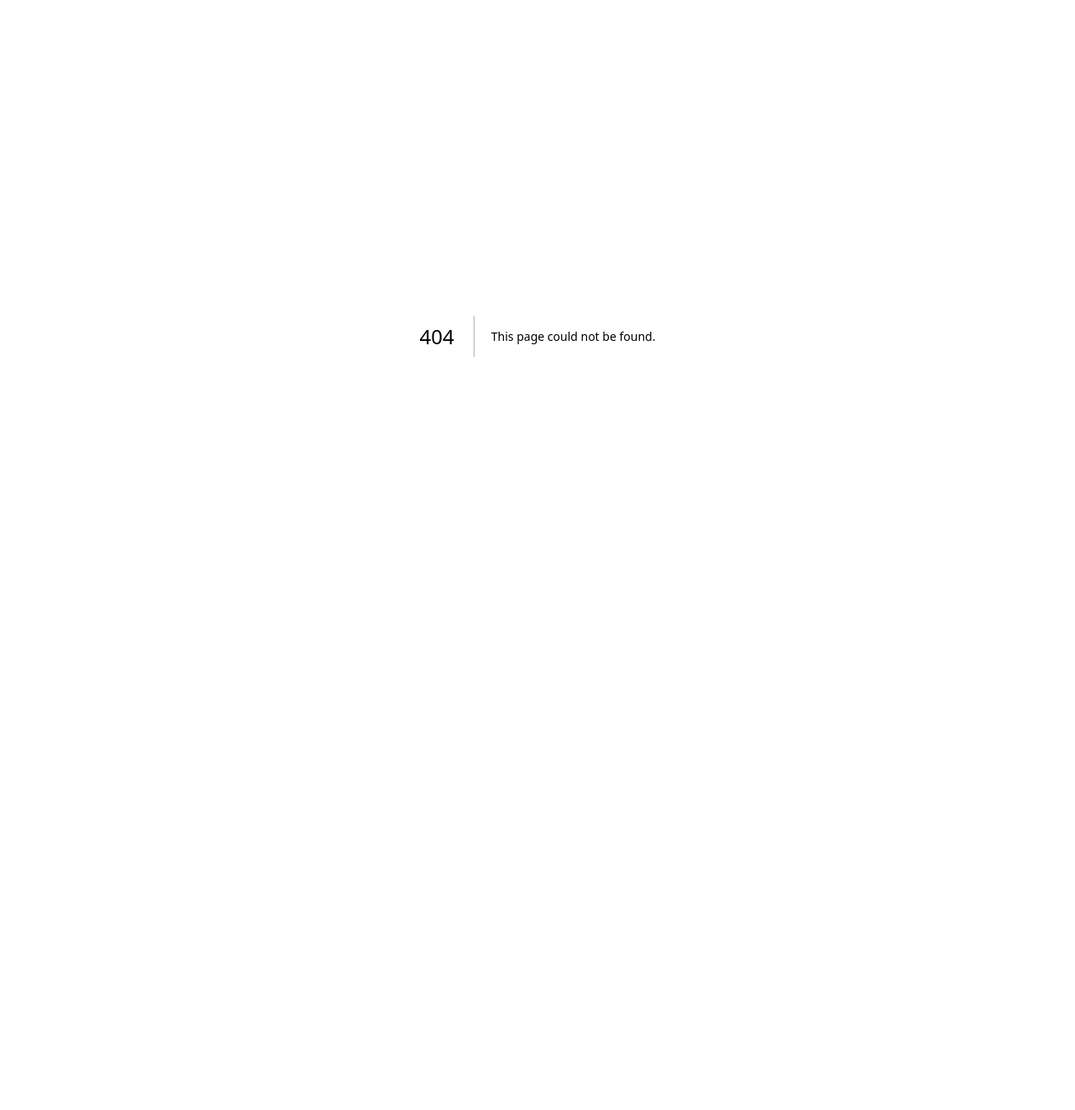
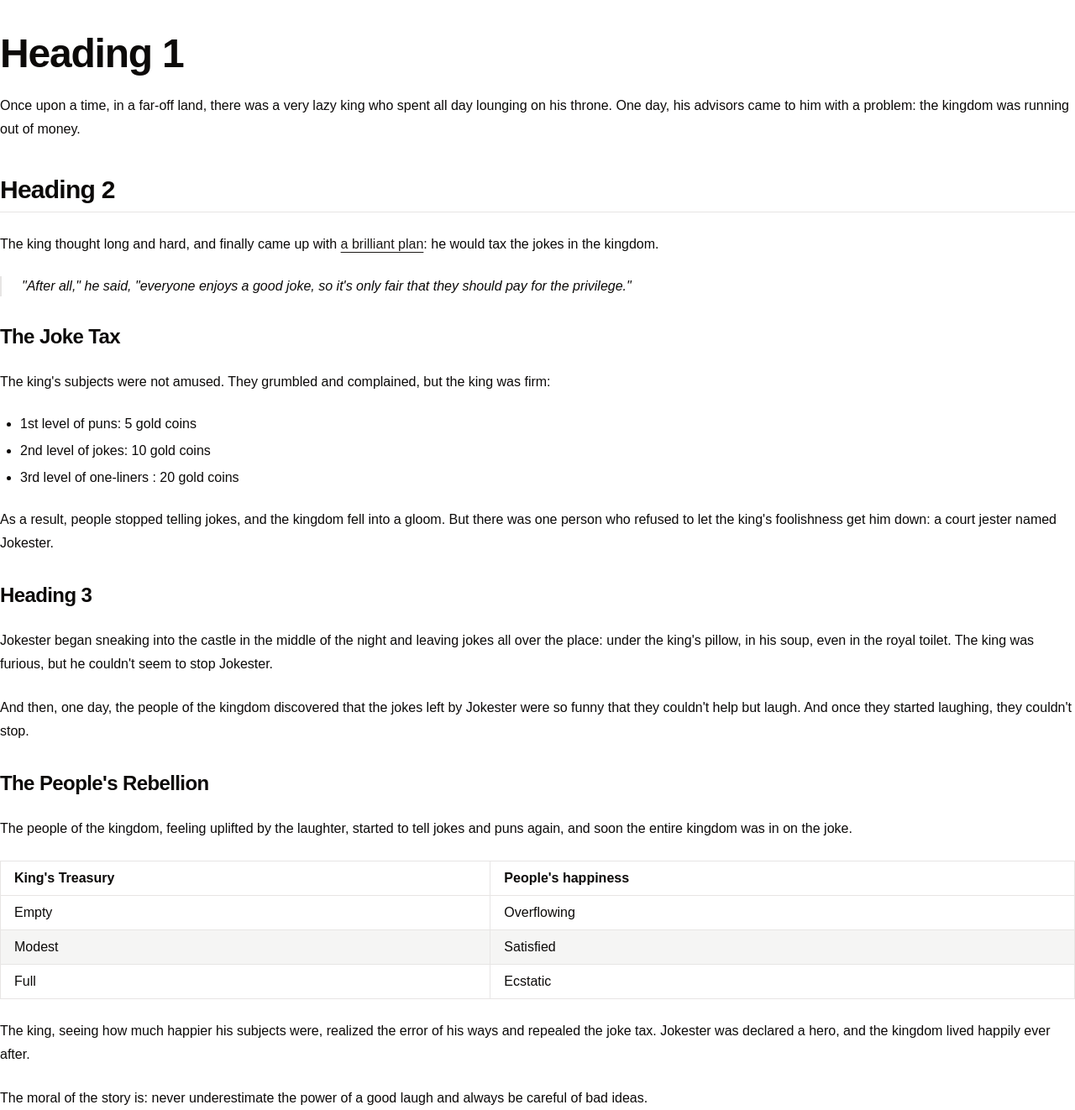
Before and after one commit to LukasV3/spartan75, a Next.js app: page /typography in a window 1280 px wide. Before the commit this address had no page. Shown: the whole page at 84% size. Before the commit the page ends 800 px from the top, so only its background shows below. Built offline with nearby package versions, Linux system fonts and the light colour scheme.

Commit message:
Created typography styleguide

```diff
--- /dev/null
+++ b/app/typography/page.tsx
@@ -0,0 +1,137 @@
+import React from "react";
+
+export default function Page() {
+  return (
+    <div className="container mx-auto mt-10">
+      <h1 className="scroll-m-20 text-4xl font-extrabold tracking-tight lg:text-5xl">
+        Heading 1
+      </h1>
+
+      <p className="leading-7 [&:not(:first-child)]:mt-6">
+        Once upon a time, in a far-off land, there was a very lazy king who
+        spent all day lounging on his throne. One day, his advisors came to him
+        with a problem: the kingdom was running out of money.
+      </p>
+
+      <h2 className="mt-10 scroll-m-20 border-b pb-2 text-3xl font-semibold tracking-tight transition-colors first:mt-0">
+        Heading 2
+      </h2>
+
+      <p className="leading-7 [&:not(:first-child)]:mt-6">
+        The king thought long and hard, and finally came up with{" "}
+        <a
+          href="#"
+          className="font-medium text-primary underline underline-offset-4"
+        >
+          a brilliant plan
+        </a>
+        : he would tax the jokes in the kingdom.
+      </p>
+
+      <blockquote className="mt-6 border-l-2 pl-6 italic">
+        "After all," he said, "everyone enjoys a good joke, so it's only fair
+        that they should pay for the privilege."
+      </blockquote>
+
+      <h3 className="mt-8 scroll-m-20 text-2xl font-semibold tracking-tight">
+        The Joke Tax
+      </h3>
+
+      <p className="leading-7 [&:not(:first-child)]:mt-6">
+        The king's subjects were not amused. They grumbled and complained, but
+        the king was firm:
+      </p>
+
+      <ul className="my-6 ml-6 list-disc [&>li]:mt-2">
+        <li>1st level of puns: 5 gold coins</li>
+        <li>2nd level of jokes: 10 gold coins</li>
+        <li>3rd level of one-liners : 20 gold coins</li>
+      </ul>
+
+      <p className="leading-7 [&:not(:first-child)]:mt-6">
+        As a result, people stopped telling jokes, and the kingdom fell into a
+        gloom. But there was one person who refused to let the king's
+        foolishness get him down: a court jester named Jokester.
+      </p>
+
+      <h3 className="mt-8 scroll-m-20 text-2xl font-semibold tracking-tight">
+        Heading 3
+      </h3>
+
+      <p className="leading-7 [&:not(:first-child)]:mt-6">
+        Jokester began sneaking into the castle in the middle of the night and
+        leaving jokes all over the place: under the king's pillow, in his soup,
+        even in the royal toilet. The king was furious, but he couldn't seem to
+        stop Jokester.
+      </p>
+
+      <p className="leading-7 [&:not(:first-child)]:mt-6">
+        And then, one day, the people of the kingdom discovered that the jokes
+        left by Jokester were so funny that they couldn't help but laugh. And
+        once they started laughing, they couldn't stop.
+      </p>
+
+      <h3 className="mt-8 scroll-m-20 text-2xl font-semibold tracking-tight">
+        The People's Rebellion
+      </h3>
+
+      <p className="leading-7 [&:not(:first-child)]:mt-6">
+        The people of the kingdom, feeling uplifted by the laughter, started to
+        tell jokes and puns again, and soon the entire kingdom was in on the
+        joke.
+      </p>
+
+      <div className="my-6 w-full overflow-y-auto">
+        <table className="w-full">
+          <thead>
+            <tr className="m-0 border-t p-0 even:bg-muted">
+              <th className="border px-4 py-2 text-left font-bold [&[align=center]]:text-center [&[align=right]]:text-right">
+                King's Treasury
+              </th>
+              <th className="border px-4 py-2 text-left font-bold [&[align=center]]:text-center [&[align=right]]:text-right">
+                People's happiness
+              </th>
+            </tr>
+          </thead>
+          <tbody>
+            <tr className="m-0 border-t p-0 even:bg-muted">
+              <td className="border px-4 py-2 text-left [&[align=center]]:text-center [&[align=right]]:text-right">
+                Empty
+              </td>
+              <td className="border px-4 py-2 text-left [&[align=center]]:text-center [&[align=right]]:text-right">
+                Overflowing
+              </td>
+            </tr>
+            <tr className="m-0 border-t p-0 even:bg-muted">
+              <td className="border px-4 py-2 text-left [&[align=center]]:text-center [&[align=right]]:text-right">
+                Modest
+              </td>
+              <td className="border px-4 py-2 text-left [&[align=center]]:text-center [&[align=right]]:text-right">
+                Satisfied
+              </td>
+            </tr>
+            <tr className="m-0 border-t p-0 even:bg-muted">
+              <td className="border px-4 py-2 text-left [&[align=center]]:text-center [&[align=right]]:text-right">
+                Full
+              </td>
+              <td className="border px-4 py-2 text-left [&[align=center]]:text-center [&[align=right]]:text-right">
+                Ecstatic
+              </td>
+            </tr>
+          </tbody>
+        </table>
+      </div>
+
+      <p className="leading-7 [&:not(:first-child)]:mt-6">
+        The king, seeing how much happier his subjects were, realized the error
+        of his ways and repealed the joke tax. Jokester was declared a hero, and
+        the kingdom lived happily ever after.
+      </p>
+
+      <p className="leading-7 [&:not(:first-child)]:mt-6">
+        The moral of the story is: never underestimate the power of a good laugh
+        and always be careful of bad ideas.
+      </p>
+    </div>
+  );
+}
```
